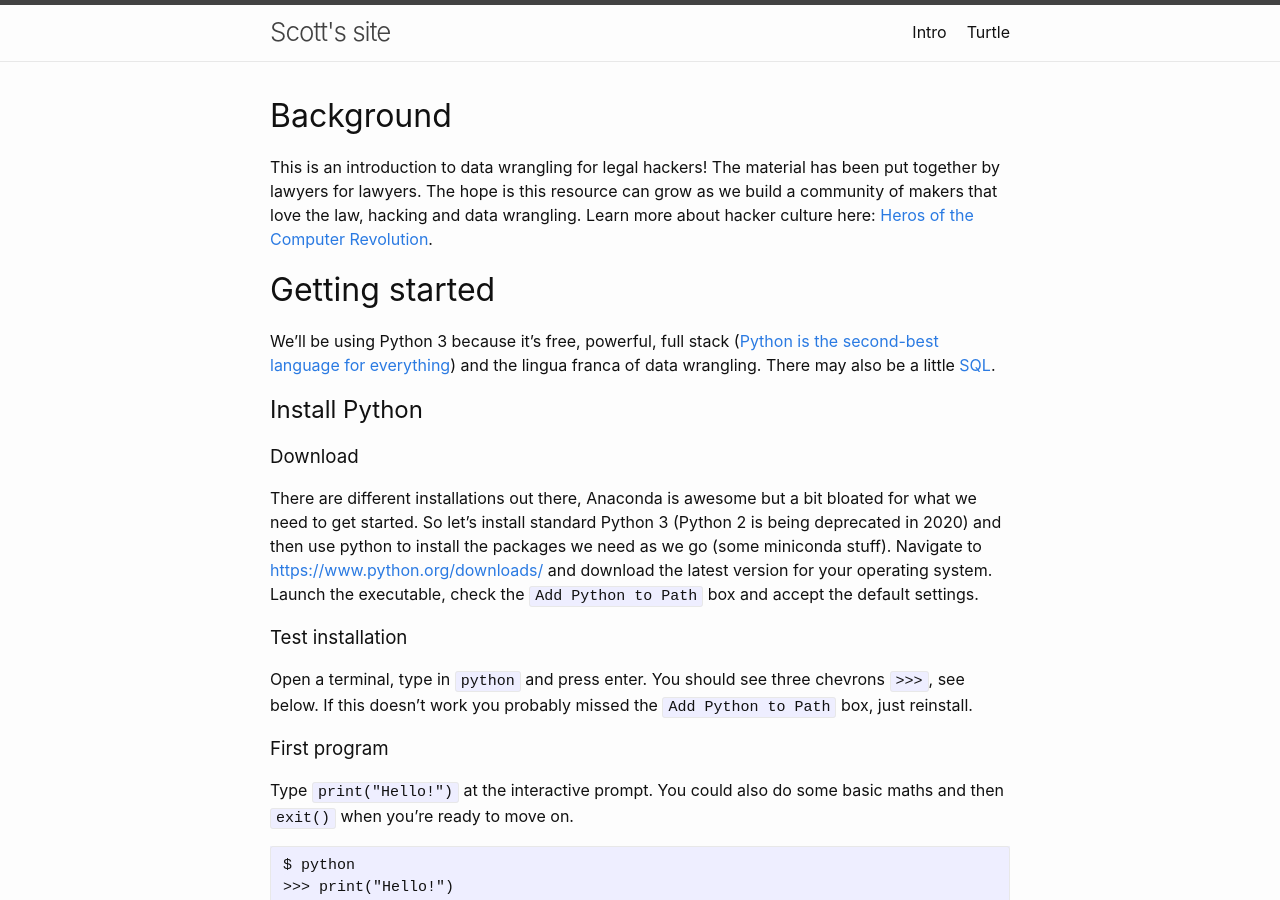
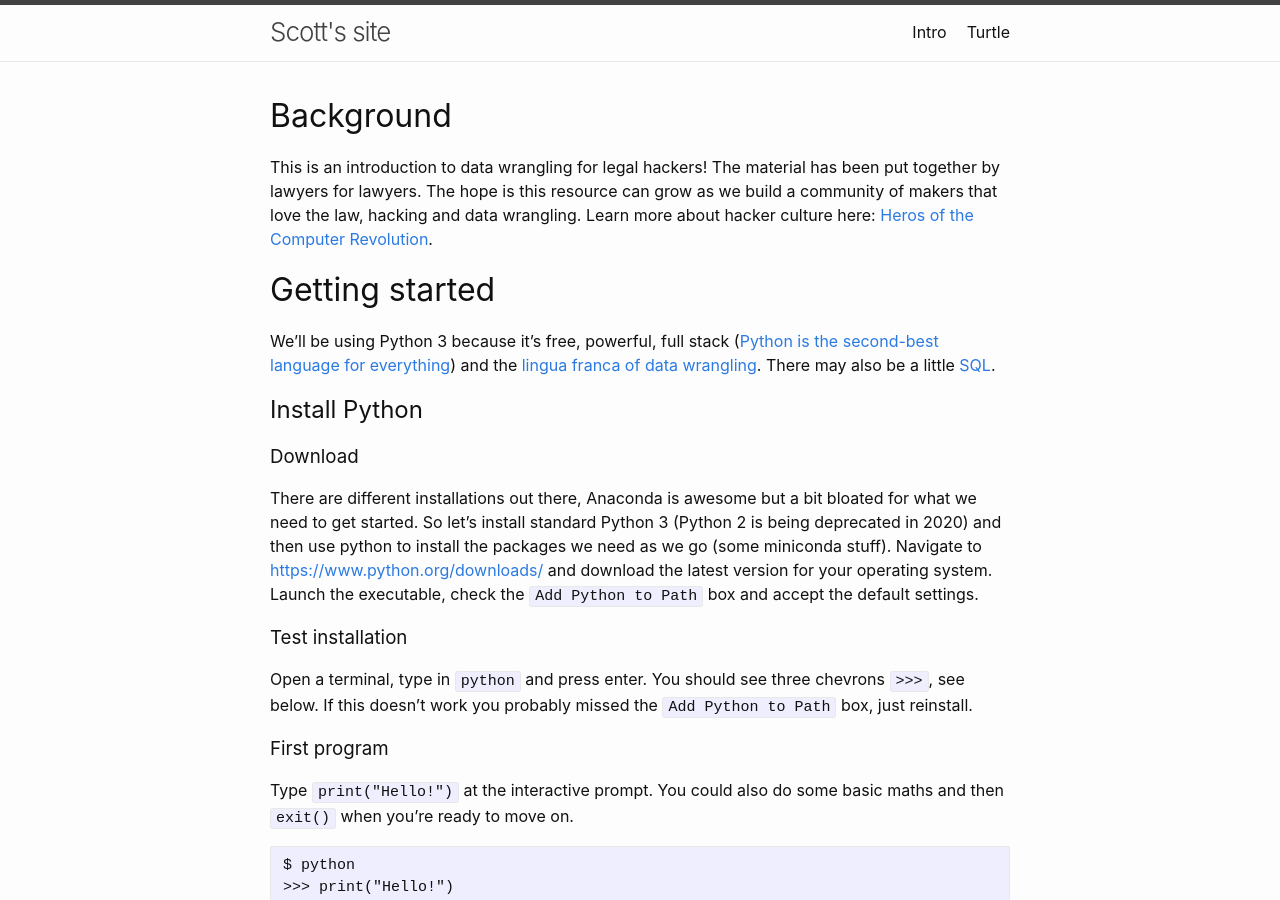
Before and after one commit to halkyard/lh, a Jekyll site: the page built from intro.md, in a window 1280 px wide and 900 px high. Built offline with Jekyll 4.4.1, drawn with Linux system fonts in a browser that asks for light colours; part of the change alters nothing that is shown.

```diff
--- a/intro.md
+++ b/intro.md
@@ -8,7 +8,7 @@ This is an introduction to data wrangling for legal hackers!  The material has b
 
 # Getting started
 
-We'll be using Python 3 because it's free, powerful, full stack ([Python is the second-best language for everything](https://twitter.com/jakevdp/status/994934052091318272?lang=en)) and the lingua franca of data wrangling.  There may also be a little [SQL](https://www.sqlite.org/index.html).
+We'll be using Python 3 because it's free, powerful, full stack ([Python is the second-best language for everything](https://twitter.com/jakevdp/status/994934052091318272?lang=en)) and the [lingua franca of data wrangling](https://www.kaggle.com/learn/overview).  There may also be a little [SQL](https://www.sqlite.org/index.html).
 
 ## Install Python
 
```
